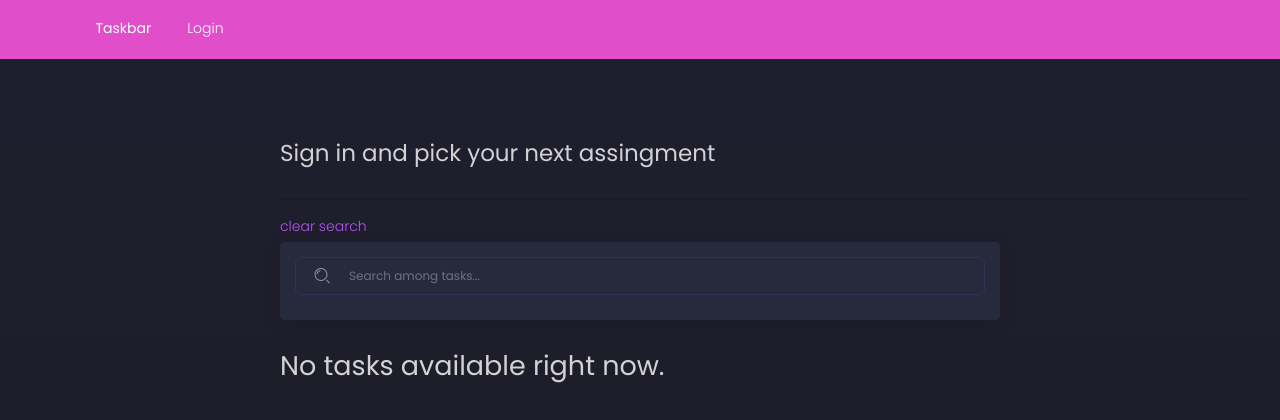
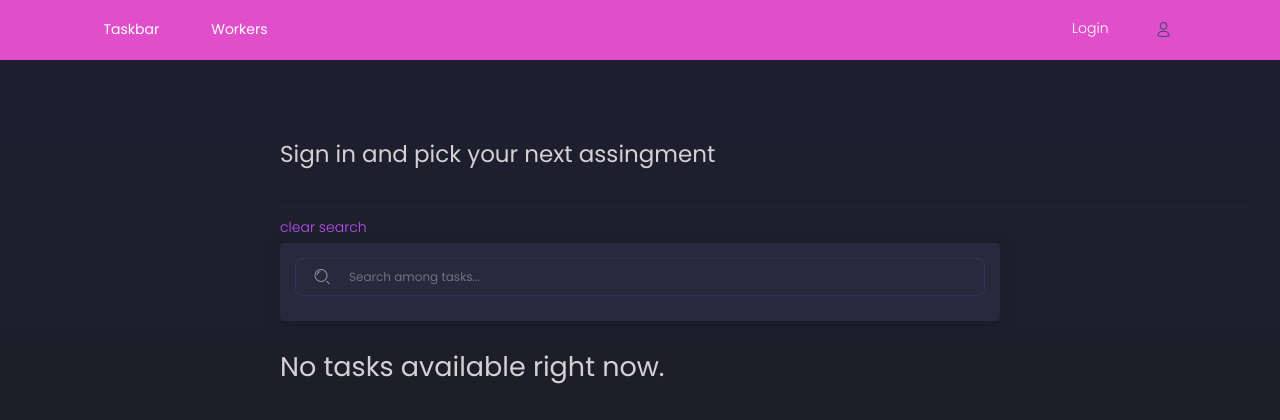
Before and after one commit to amber-marichi/django-task-manager, a Django app: page / in a window 1280 px wide. Shown: the top 420 px of the page. Before the commit the page ends 383 px from the top, so only its background shows below. Run offline with Django 4.2, Linux system fonts and the light colour scheme; data that the repository does not hold is empty; some libraries are stand-ins or nearby versions.

Commit message:
navbar modified

```diff
--- a/templates/includes/navigation.html
+++ b/templates/includes/navigation.html
@@ -1,19 +1,25 @@
-<nav class="navbar sticky-top navbar-expand-lg bg-primary">
+<nav class="navbar sticky-top navbar-expand-md bg-primary">
   <div class="container">
-
     <div class="collapse navbar-collapse">
       <ul class="navbar-nav">
         <li class="nav-item">
           <a href="{% url 'hacelo:index' %}" class="nav-link"><strong>Taskbar</strong></a>
         </li>
+        <li class="nav-item">
+          <a href="{% url 'hacelo:worker-list' %}" class="nav-link"><strong>Workers</strong></a>
+        </li>
+        {% if user.is_authenticated %}
+          <li>
+            <a href="{% url 'hacelo:task-create' %}" class="nav-link">Add new task</a>
+          </li>
+        {% endif %}
+      </ul>
+      <ul class="navbar-nav ml-auto">
         {% if user.is_authenticated %}
           <li class="nav-item active">
             <a href="{{ user.get_absolute_url }}" class="nav-link">{{ user.get_username }}</a>
           </li>
-          <li>
-            <a href="{% url 'hacelo:task-create' %}" class="nav-link">Add new task</a>
-          </li>
-          <li class="nav-item active">
+          <li class="nav-item active" >
             <a href="{% url 'logout' %}?next={{ request.path }}" class="nav-link">Logout</a>
           </li>
         {% else %}
@@ -21,6 +27,9 @@
             <a href="{% url 'login' %}?next={{ request.path }}" class="nav-link">Login</a>
           </li>
         {% endif %}
+        <button type="submit" class="btn btn-link btn-icon btn-round">
+          <i class="tim-icons icon-single-02"></i>
+        </button>
       </ul>
     </div>
   </div>
```
